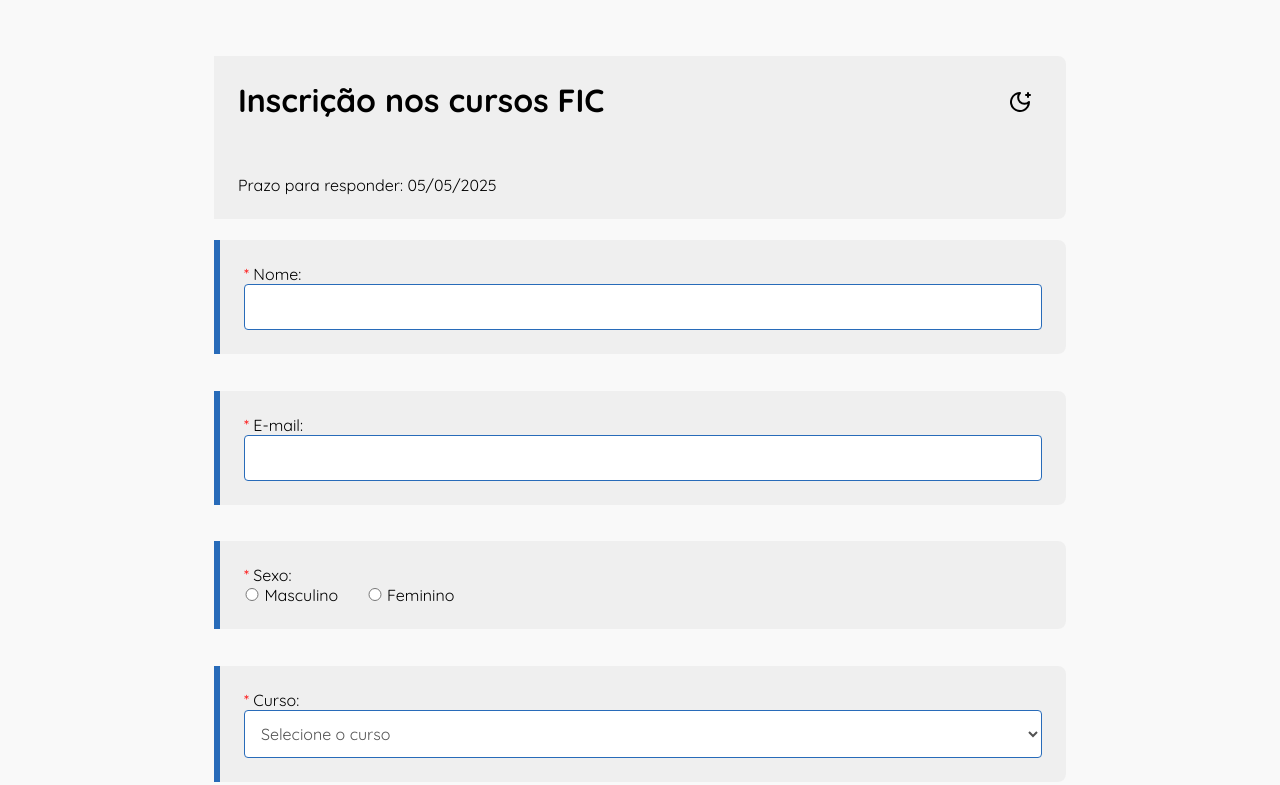
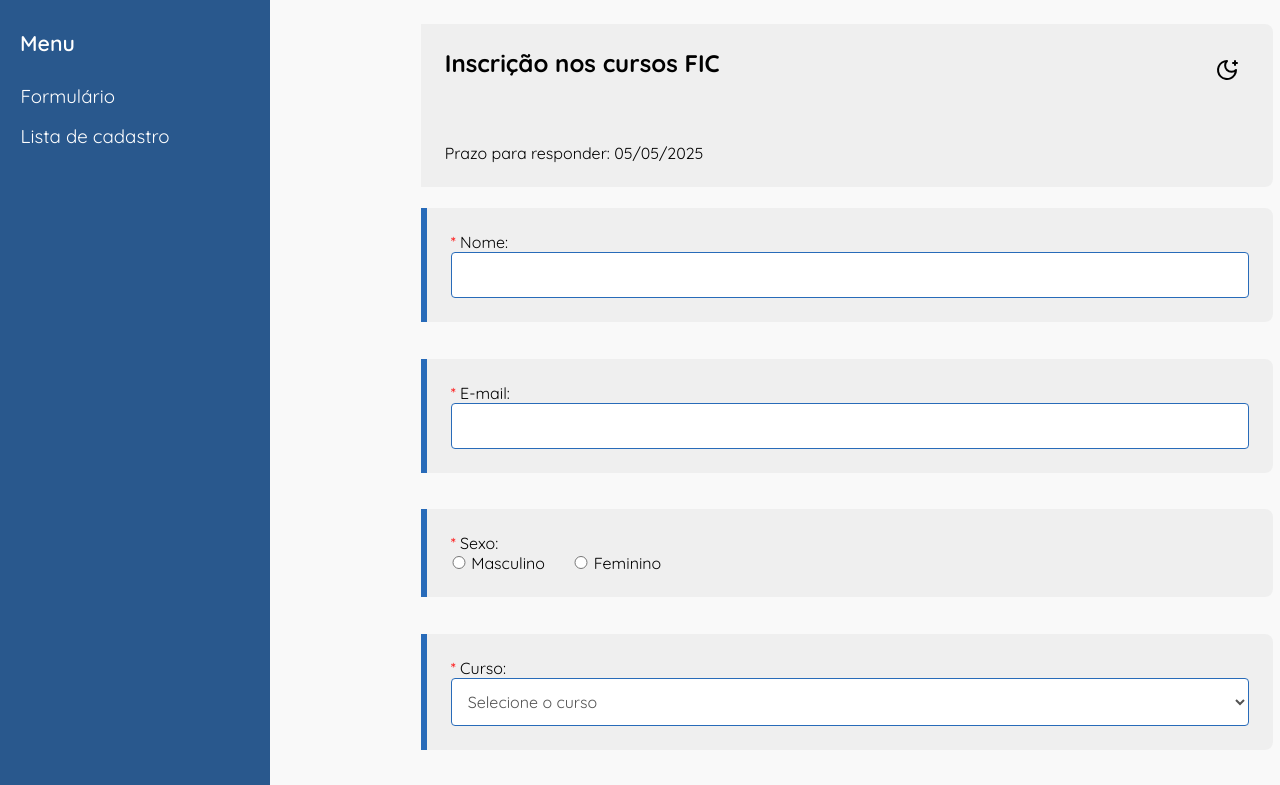
Before and after one commit to ThiagoSuchi/Front, a website built with Vite: page projetos/form-ligth-dark/index.html in a window 1280 px wide. Shown: the top 785 px of the page. Built offline with nearby package versions, Linux system fonts and the light colour scheme; data requests are answered from the project's data file.

Commit message:
Criação de nova section menu, estilização concluída...

```diff
--- a/projetos/form-ligth-dark/index.html
+++ b/projetos/form-ligth-dark/index.html
@@ -14,7 +14,7 @@
 </head>
 
 <body>
-  <div class="container">
+  <section class="formulario">
     <div class="hero-back">
       <div class="hero">
         <h1>Inscrição nos cursos FIC</h1>
@@ -28,7 +28,6 @@
       </div>
       <p>Prazo para responder: 05/05/2025</p>
     </div>
-
 
     <form id="form">
       <div class="question">
@@ -77,7 +76,15 @@
 
       <button class="inscrever-se">Realizar inscrição</button>
     </form>
-  </div>
+  </section>
+
+  <section class="menu">
+    <h1>Menu</h1>
+    <div>
+      <button class="sidebar btn-form">Formulário</button>
+      <button class="sidebar btn-list">Lista de cadastro</button>
+    </div>
+  </section>
 
   <script type="module" src="/src/main.ts"></script>
 </body>
--- a/projetos/form-ligth-dark/src/style.css
+++ b/projetos/form-ligth-dark/src/style.css
@@ -6,21 +6,15 @@
 }
 
 body {
-  display: flex;
-  flex-direction: column;
-  align-items: center;
-  justify-content: center;
-  gap: 1.5rem;
   min-height: 100vh;
-  padding: 2rem;
   background-color: #f9f9f9;
 }
 
-.container {
+.formulario {
   width: 100%;
   max-width: 900px;
   padding: 1.5rem;
-  margin-bottom: 1.3rem;
+  margin-left: 31%;
 }
 
 .hero-back {
@@ -177,3 +171,49 @@ body.dark .hero-back,
   color: white;
   background-color: #1E1E1E;
 }
+
+/*-----ABA MENU-----*/
+.menu {
+  position: fixed;
+  top: 0;
+  left: 0;
+  width: 270px;
+  height: 100vh;
+  background: #29588d;
+  z-index: 1000;
+}
+
+.menu div {
+  display: flex;
+  flex-direction: column;
+  width: 90%;
+  margin: auto;
+}
+
+.menu h1 {
+  padding: 30px 20px 10px;
+  margin-bottom: 10px;
+  color: rgb(255, 255, 255);
+  font-size: 16pt;
+  font-weight: 600;
+}
+
+.sidebar {
+  text-align: left;
+  background: transparent;
+  width: 100%;
+  border: none;
+  color: white;
+  font-size: 14pt;
+  padding: 8px 7px;
+}
+
+.sidebar:hover {
+  background: rgba(160, 160, 160, 0.267);
+  border-radius: 10px;
+}
+
+.sidebar:focus {
+  background: rgba(160, 160, 160, 0.164);
+  border-radius: 10px;
+}
```
